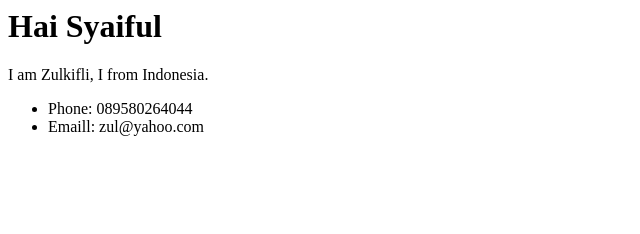
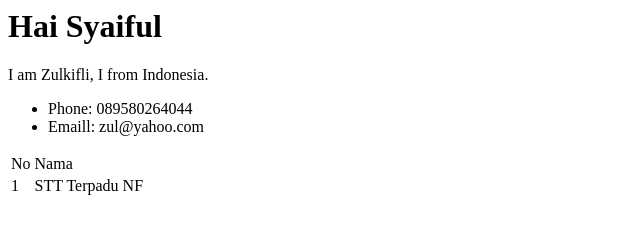
Before and after one commit to syaifulrmdhn/NewPro, a plain HTML site: page index.html in a window 1280 px wide. Shown: the whole page, without its empty margins (0-640 px from the left). Drawn offline with Linux system fonts and the light colour scheme.

Commit message:
Add table

```diff
--- a/index.html
+++ b/index.html
@@ -9,5 +9,16 @@
 		<li>Phone: 089580264044</li>
 		<li>Emaill: zul@yahoo.com</li>
 	</ul>
+
+	<table>
+		<tr>
+			<td>No</td>
+			<td>Nama</td>
+		</tr>
+		<tr>
+			<td>1</td>
+			<td>STT Terpadu NF</td>
+		</tr>
+	</table>
 </body>
 </html>
```
